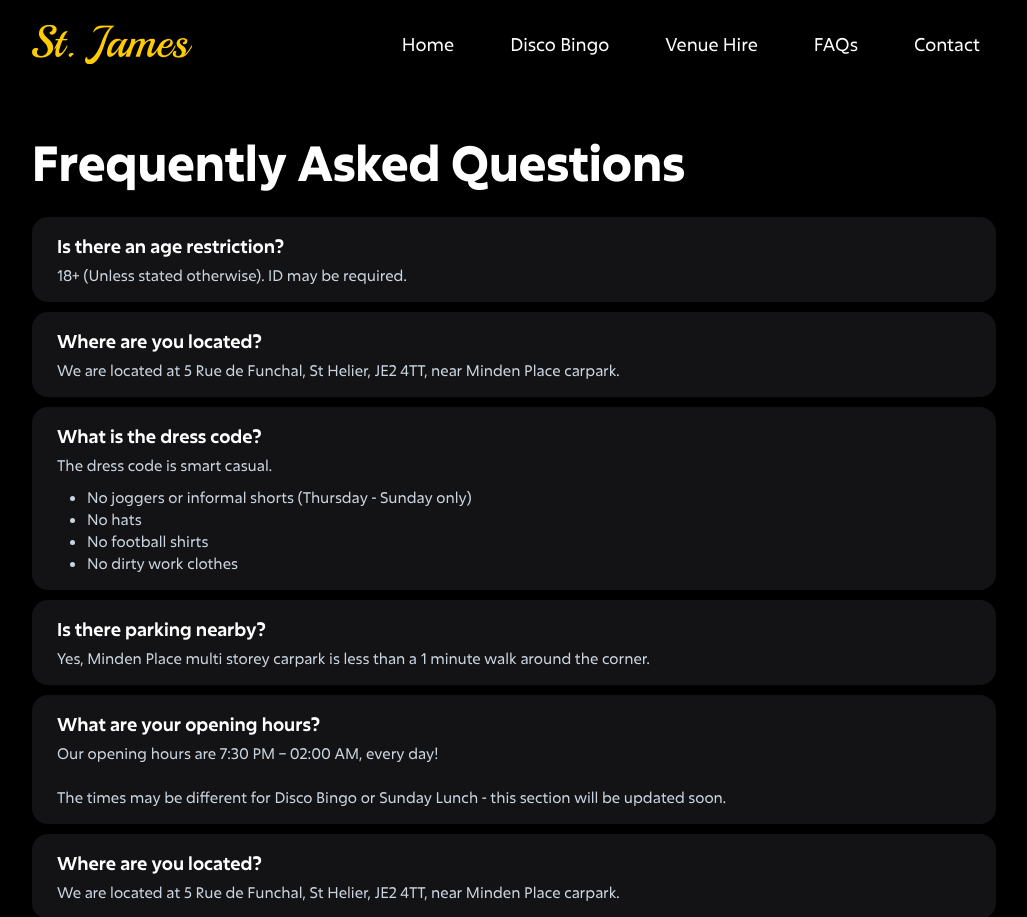
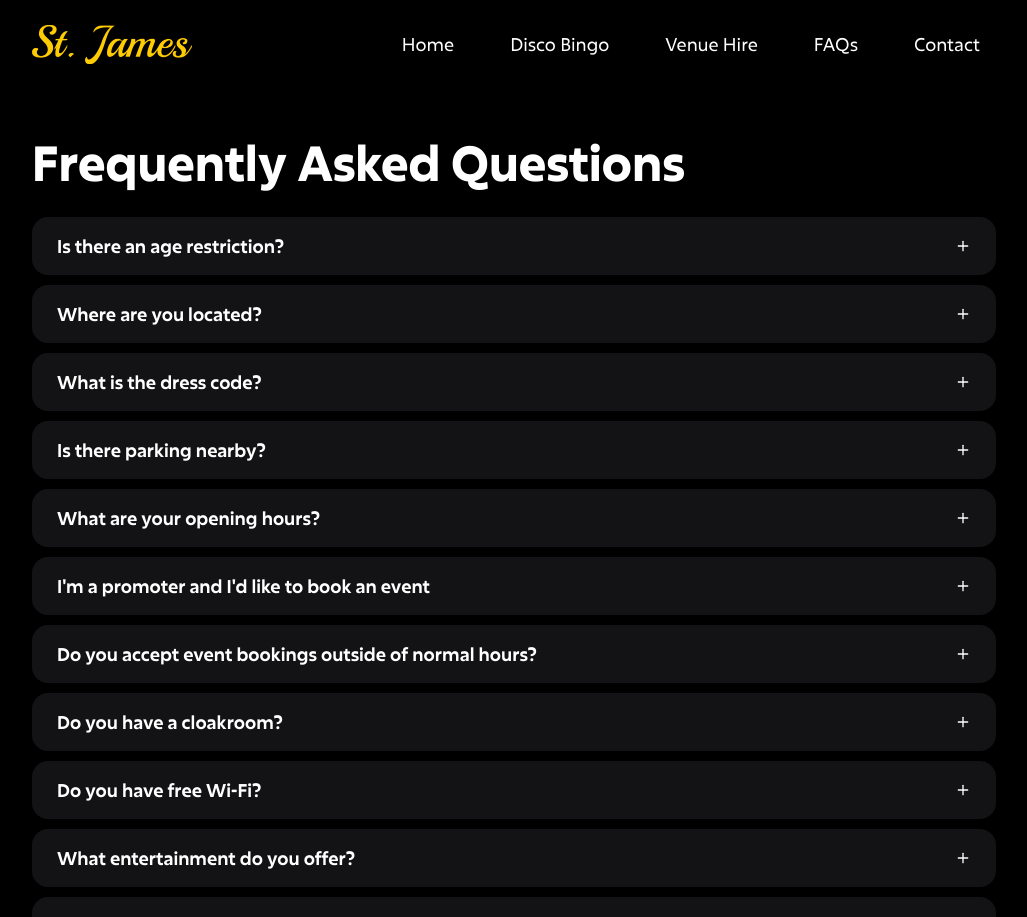
Before and after one commit to stjamesjsy/website, a Next.js app: page /faqs in a window 1280 px wide. Shown: the top 917 px of the page, without its empty margins (126-1153 px from the left). Built offline with nearby package versions, Linux system fonts and the light colour scheme.

Commit message:
Improve faq page

```diff
--- /dev/null
+++ b/src/components/Accordion/index.tsx
@@ -0,0 +1,30 @@
+import { createContext, useContext, useState } from "react";
+
+interface AccordionContextType {
+    openId: string | null;
+    toggle: (id: string) => void;
+}
+
+const AccordionContext = createContext<AccordionContextType | null>(null);
+
+export function Accordion({ children }: { children: React.ReactNode }) {
+    const [openId, setOpenId] = useState<string | null>(null);
+
+    const toggle = (id: string) => {
+        setOpenId(prev => (prev === id ? null : id));
+    };
+
+    return (
+        <AccordionContext.Provider value={{ openId, toggle }}>
+            {children}
+        </AccordionContext.Provider>
+    );
+}
+
+export function useAccordion() {
+    const ctx = useContext(AccordionContext);
+    if (!ctx) {
+        throw new Error("Item must be used inside Accordion");
+    }
+    return ctx;
+}
--- /dev/null
+++ b/src/components/FaqItem/index.tsx
@@ -0,0 +1,34 @@
+import { PropsWithChildren } from "react";
+import styles from "./styles.module.css";
+import { useAccordion } from "@/components/Accordion";
+import { LuArrowUp, LuPlus, LuX } from "react-icons/lu";
+
+interface Props {
+    id: string;
+    title: string;
+}
+
+export function Item({ id, title, children }: PropsWithChildren<Props>) {
+    const { openId, toggle } = useAccordion();
+    const isOpen = openId === id;
+
+    return (
+        <div className={styles.item}>
+            <div
+                className={styles.header}
+                onClick={() => toggle(id)}
+                aria-expanded={isOpen}
+            >
+                <div className={styles.title}>{title}</div>
+
+                {isOpen ? "—" : <LuPlus />}
+            </div>
+
+            {isOpen && (
+                <div className={styles.text}>
+                    {children}
+                </div>
+            )}
+        </div>
+    );
+}
--- /dev/null
+++ b/src/components/FaqItem/styles.module.css
@@ -0,0 +1,25 @@
+.item {
+    background-color: var(--stjames-cardbg);
+    border-radius: 16px;
+}
+
+.header {
+    display: flex;
+    justify-content: space-between;
+    align-items: center;
+    cursor: pointer;
+    padding: 16px 25px;
+
+}
+
+.title {
+    font-size: 18px;
+    font-weight: 600;
+}
+
+.text {
+    font-size: 15px;
+    color: white;
+    padding: 16px 25px;
+    background-color: #3636385d;
+}
--- a/src/pages/faqs/index.tsx
+++ b/src/pages/faqs/index.tsx
@@ -4,6 +4,8 @@
 import Footer from "@/components/Footer";
 import Navbar from "@/components/Navbar";
 import Link from "next/link";
+import { Item } from "@/components/FaqItem";
+import { Accordion } from "@/components/Accordion";
 
 export default function FAQs() {
     return (
@@ -13,13 +15,14 @@
                 <Container>
                     <h1 className={styles.title}>Frequently Asked Questions</h1>
                     <div className={styles.items}>
-                        <Item title="Is there an age restriction?">
+                        <Accordion>
+                            <Item id="ageRest" title="Is there an age restriction?">
                                 18+ (Unless stated otherwise). ID may be required.
                             </Item>
-                        <Item title="Where are you located?">
+                            <Item id="whereLoc" title="Where are you located?">
                                 We are located at 5 Rue de Funchal, St Helier, JE2 4TT, near Minden Place carpark.
                             </Item>
-                        <Item title="What is the dress code?">
+                            <Item id="dressCode" title="What is the dress code?">
                                 The dress code is smart casual.
 
                                 <ul style={{ marginLeft: "30px", marginTop: "10px" }}>
@@ -29,37 +32,52 @@
                                     <li>No dirty work clothes</li>
                                 </ul>
                             </Item>
-                        <Item title="Is there parking nearby?">
+                            <Item id="parking" title="Is there parking nearby?">
                                 Yes, Minden Place multi storey carpark is less than a 1 minute walk around the corner.
                             </Item>
-                        <Item title="What are your opening hours?">
-                            Our opening hours are 7:30 PM – 02:00 AM, every day! <br/> <br/>The times may be different for Disco Bingo or Sunday Lunch - this section will be updated soon.
+                            <Item id="openHours" title="What are your opening hours?">
+                                Our normal opening hours are 19:30 – 02:00, every day! For some events we have different opening hours: <br />
+                                <br />
+                                On Thursday, we open at 17:00 for Steak on the Stone (booking required)<br />
+                                On Friday, we open at 17:00 for Disco Bingo (booking required)<br />
+                                On Sunday, we open between 12:30 and 15:00 for Sunday Lunch (booking required)
                             </Item>
-                          <Item title="Where are you located?">
-                            We are located at 5 Rue de Funchal, St Helier, JE2 4TT, near Minden Place carpark.
+                            <Item id="promoter" title="I'm a promoter and I'd like to book an event">
+                                Great! We offer our upstairs room for events. Please check out our  <Link href="/venue-hire" style={{ color: "var(--stjames-yellow)" }}>Venue Hire</Link> page and get in touch with the relevant details.
                             </Item>
-                         <Item title="Do you accept event bookings outside of normal hours?">
+                            <Item id="eventBookHours" title="Do you accept event bookings outside of normal hours?">
                                 Please <Link href="/#contact" style={{ color: "var(--stjames-yellow)" }}>contact us</Link>, depending on the event this may be possible.
                             </Item>
-                        <Item title="Do you have a cloakroom?">
+                            <Item id="cloakroom" title="Do you have a cloakroom?">
                                 Unfortunately we do not
                             </Item>
-                        <Item title="Do you have free Wi-Fi?">
+                            <Item id="freeWifi" title="Do you have free Wi-Fi?">
                                 Yes! The details can be found at the bar, ask the bar staff if you need help!
                             </Item>
-                        <Item title="What entertainment do you offer?">
+                            <Item id="entertainment" title="What entertainment do you offer?">
                                 <ul style={{ marginLeft: "30px" }}>
                                     <li>Karaoke every Thursday, Saturday & Sunday</li>
                                     <li>Disco Bingo every Friday & Sunday</li>
                                     <li>Live DJ every Friday</li>
                                 </ul>
                             </Item>
-                        <Item title="Can I vape inside?">
+                            <Item id="vapeInside" title="Can I vape inside?">
                                 Yes! No smoking, though.
                             </Item>
-                        <Item title="I've left something in St James, how can I get it back?">
+                            <Item id="lostProperty" title="I've left something in St James, how can I get it back?">
                                 You can come in any day from 7:30 PM or <Link href="/#contact" style={{ color: "var(--stjames-yellow)" }}>contact us</Link>.
                             </Item>
+                            <Item id="ids" title="What forms of ID do you accept?">
+                                We except the following:
+
+                                <ul style={{ marginLeft: "30px", marginTop: "10px", marginBottom: "10px" }}>
+                                    <li>Full Jersey Driving license</li>
+                                    <li>Passport</li>
+                                </ul>
+
+                                We do not accept provisional licenses or out of date forms of ID. We also not not accept photocopies, digital images or screenshots of IDs.
+                            </Item>
+                        </Accordion>
                     </div>
                     <p className={styles.contactUs}>Still not sure? <a href="/#contact">Get in touch</a>.</p>
                 </Container>
@@ -68,12 +86,3 @@
         </div>
     )
 }
-
-function Item({ title, children }: PropsWithChildren<{ title: string }>) {
-    return (
-        <div className={styles.item}>
-            <div className={styles.itemTitle}>{title}</div>
-            <div className={styles.itemText}>{children}</div>
-        </div>
-    )
-}
--- a/src/pages/faqs/styles.module.css
+++ b/src/pages/faqs/styles.module.css
@@ -8,23 +8,6 @@
     gap: 10px;
 }
 
-.item {
-    background-color: var(--stjames-cardbg);
-    padding: 16px 25px;
-    border-radius: 16px;
-}
-
-.itemTitle {
-    font-size: 18px;
-    font-weight: 600;
-    margin-bottom: 5px;
-}
-
-.itemText {
-    font-size: 15px;
-    color: #CBD5E0
-}
-
 .contactUs {
     margin-top: 30px;
 }
```
Lines whose indentation alone changed are shown as unchanged.
